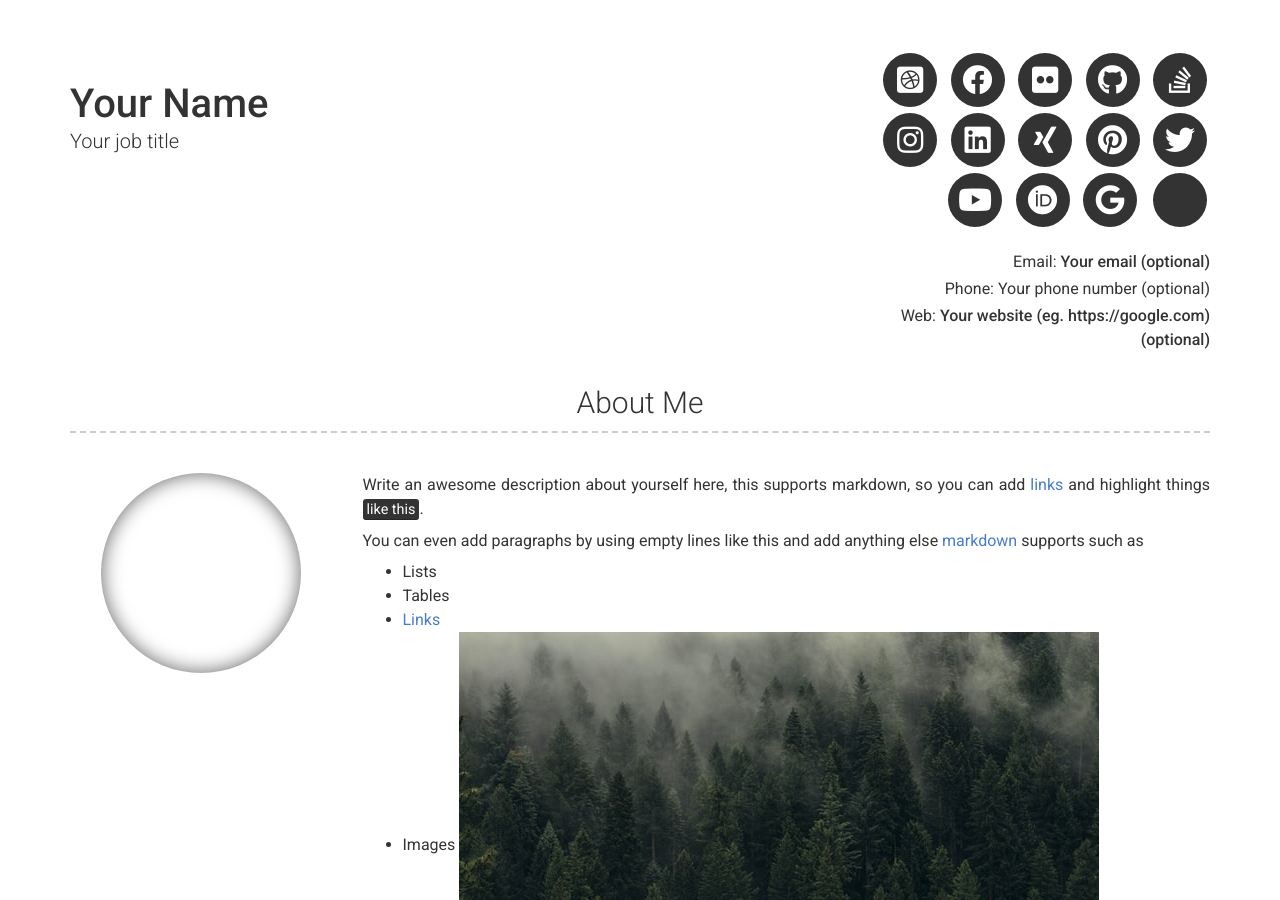
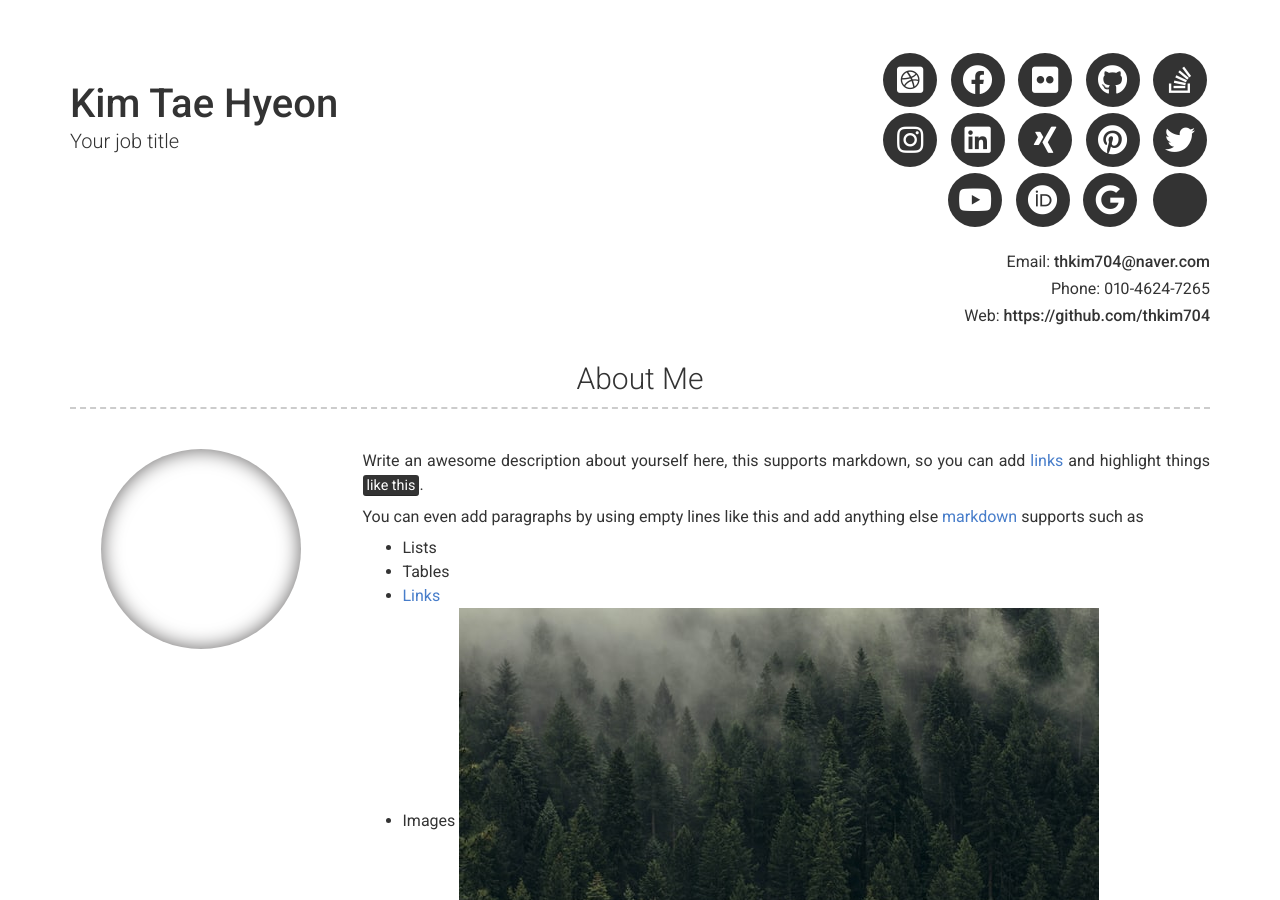
Before and after one commit to thkim704/thkim704.github.io, a Jekyll site: the page built from index.md, in a window 1280 px wide and 900 px high. Built offline with Jekyll 4.4.1, drawn with Linux system fonts in a browser that asks for light colours; nearby versions of some CDN libraries; some of the changed text lies outside the part shown.

Commit message:
Update _config.yml

```diff
--- a/_config.yml
+++ b/_config.yml
@@ -6,13 +6,13 @@ repository: Git repository where your resume will be hosted, only required if yo
 version: 2
 
 # Personal info
-name: Your Name
+name: Kim Tae Hyeon
 title: Your job title
-email: Your email (optional)
+email: thkim704@naver.com
 # email_title: Email (Email title override)
-phone: Your phone number (optional)
+phone: 010-4624-7265
 # phone_title: Phone (Phone title override)
-website: Your website (eg. https://google.com)(optional)
+website: https://github.com/thkim704
 # website_title: Web (Website title override)
 
 # Dark Mode (true/false/never)
```
